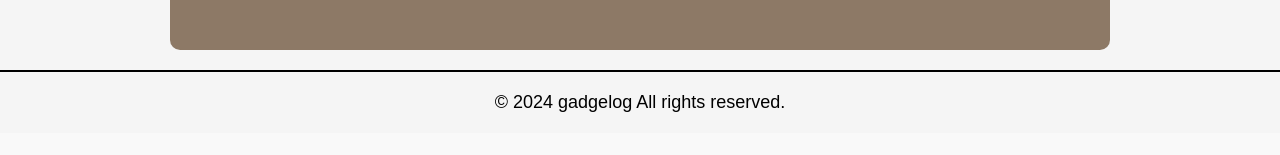
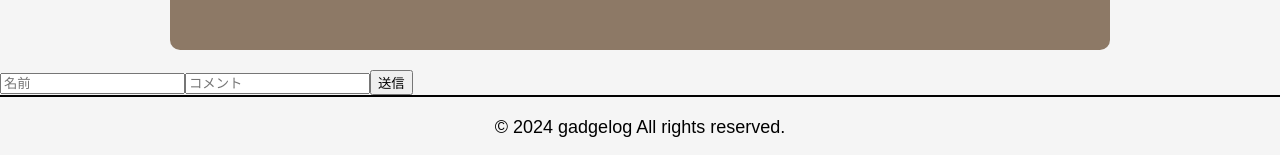
Before and after one commit to mamenz752/gadgelog, a React (Create React App) app: page /articles/1 in a window 1280 px wide. Shown: the part 1894-2049 px from the top of the page. Before the commit the page ends 2027 px from the top, so only its background shows below. Built offline with nearby package versions, Linux system fonts and the light colour scheme.

Commit message:
feat: コメント投稿フォームの追加

```diff
--- a/src/components/layouts/ArticlePresenter.jsx
+++ b/src/components/layouts/ArticlePresenter.jsx
@@ -5,14 +5,18 @@ import Midasi1 from '../hatake/midasi1';
 import Midasi2 from '../hatake/midasi2';
 import Midasi3 from '../hatake/midasi3';
 import articles from "../../db/data.json";
-import  {useParams}  from 'react-router-dom';
-
+import { useParams } from 'react-router-dom';
+import CommentForm from '../saya/CommentForm';
+import { QueryClient, QueryClientProvider } from '@tanstack/react-query';
 
 const ArticlePresenter = () => {
   const { id } = useParams();
   const data = articles.find((data) => data.id === Number(id));
+  const queryClient = new QueryClient();
 
   return (
+    <div>
+
       <div>
         <Hiduke
           title={data.title}
@@ -54,6 +58,12 @@ const ArticlePresenter = () => {
           text={data.description}
         />
       </div>
+      <QueryClientProvider client={queryClient}>
+        <CommentForm
+          articleId={id}
+        />
+      </QueryClientProvider>
+    </div>
   )
 }
 
--- /dev/null
+++ b/src/components/saya/CommentForm.jsx
@@ -0,0 +1,74 @@
+import { useMutation } from "@tanstack/react-query";
+import { useState } from "react";
+// import { set } from "react-hook-form";
+
+const CommentForm = ({ articleId }) => {
+  const [name, setName] = useState("");
+  const [comment, setComment] = useState("");
+
+  const changeName = (e) => { setName(e.target.value) }
+  const changeComment = (e) => { setComment(e.target.value) }
+
+  const createComment = async (data) => {
+    const res = await fetch("http://localhost:5000/api/comments", {
+      method: "POST",
+      headers: {
+        "Content-Type": "application/json",
+      },
+      body: JSON.stringify({
+        name: data.name,
+        comment: data.comment,
+        article_id: data.article_id
+      })
+    });
+    return res.json();
+  }
+
+  const mutation = useMutation({
+    mutationFn: createComment,
+    onSuccess: (res) => {
+      setName("");
+      setComment("");
+    },
+    onError: (error) => {console.error(error)}
+  });
+
+  const handleSubmit = (e) => {
+    e.preventDefault();
+    mutation.mutate({
+      name: name,
+      comment: comment,
+      article_id: articleId
+    });
+  }
+
+  return (
+    <form
+      onSubmit={(e) => handleSubmit(e)}
+    >
+      <input
+        type="text"
+        name="name"
+        id=""
+        placeholder="名前"
+        value={name}
+        onChange={(e) => changeName(e)}
+      />
+      <input
+        type="text"
+        name="comment"
+        id=""
+        placeholder="コメント"
+        value={comment}
+        onChange={(e) => changeComment(e)}
+      />
+      <button
+        type="submit"
+      >
+        送信
+      </button>
+    </form>
+  )
+}
+
+export default CommentForm
```
Lines whose indentation alone changed are shown as unchanged.
